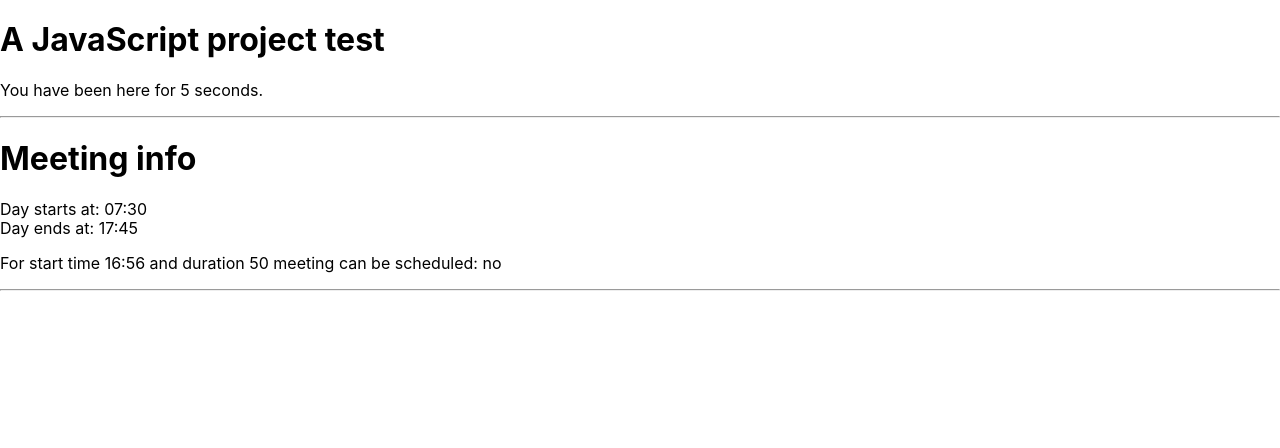
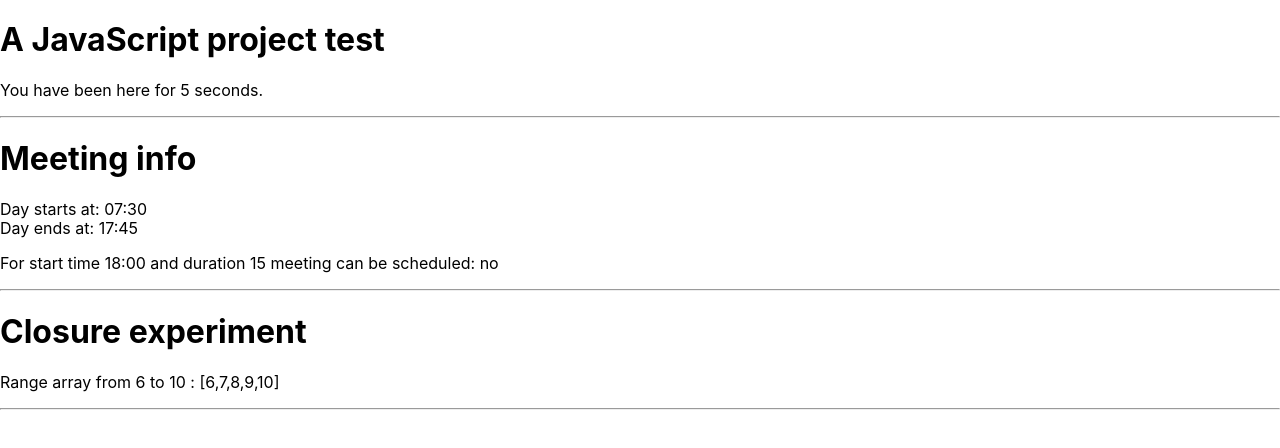
Before and after one commit to kaustubh57/javascript-experiments, a website built with Parcel: page src/index.html in a window 1280 px wide. Built offline with nearby package versions, Linux system fonts and the light colour scheme.

Commit message:
added closure example from YDNJSY

```diff
--- /dev/null
+++ b/src/closureExperiment.js
@@ -0,0 +1,32 @@
+'use strict';
+
+const beginningRangeNumber = 6;
+const endingRangeNumber = 10;
+
+function closureExperiment() {
+
+  const startRange = range(beginningRangeNumber)
+
+  document.getElementById('closureExperiment').innerHTML =
+    `
+      <p>
+        Range array from ${beginningRangeNumber} to ${endingRangeNumber} : [${startRange(endingRangeNumber)}]
+      </p>
+    `;
+}
+
+closureExperiment();
+
+
+function range(start) {
+  return function(end) {
+    let range = [];
+
+    while(start <= end) {
+      range = [...range, start];
+      start++;
+    }
+
+    return range;
+  }
+}
--- a/src/index.html
+++ b/src/index.html
@@ -16,7 +16,13 @@
 
   <hr>
 
+  <h1>Closure experiment</h1>
+  <div id="closureExperiment"></div>
+
+  <hr>
+
   <script src="main.js"></script>
   <script src="meetingInfo.js"></script>
+  <script src="closureExperiment.js"></script>
 </body>
 </html>
--- a/src/meetingInfo.js
+++ b/src/meetingInfo.js
@@ -41,4 +41,4 @@ function convertHHMMtoMinutes(dateTimeStr) {
   return parseInt(dateTimeValues[0]) * 60 + parseInt(dateTimeValues[1]);
 }
 
-scheduleMeeting("16:56", 50);
+scheduleMeeting("18:00", 15);
```
